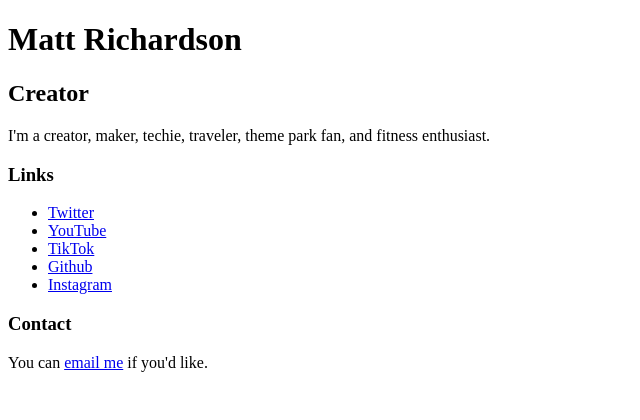
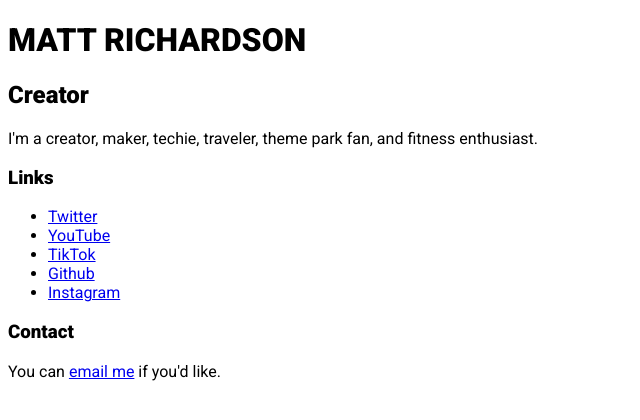
Before and after one commit to mrichardson23/mrichardson23.github.io, a plain HTML site: page index.html in a window 1280 px wide. Shown: the whole page, without its empty margins (0-640 px from the left). Drawn offline with Linux system fonts and the light colour scheme.

Commit message:
Add stylesheet and roboto font

```diff
--- a/index.html
+++ b/index.html
@@ -1,5 +1,12 @@
 <!DOCTYPE html>
 <html>
+<head>
+	<link rel="preconnect" href="https://fonts.googleapis.com">
+	<link rel="preconnect" href="https://fonts.gstatic.com" crossorigin>
+	<link href="https://fonts.googleapis.com/css2?family=Roboto:wght@100;400;900&display=swap" rel="stylesheet">
+
+	<link rel="stylesheet" href="style.css">
+</head>
 <body>
 
 <h1>Matt Richardson</h1>
--- /dev/null
+++ b/style.css
@@ -0,0 +1,15 @@
+* {
+  font-family: 'Roboto', sans-serif;
+}
+
+body {
+
+}
+
+h1 {
+  text-transform: Uppercase;
+}
+
+p {
+
+}
```
